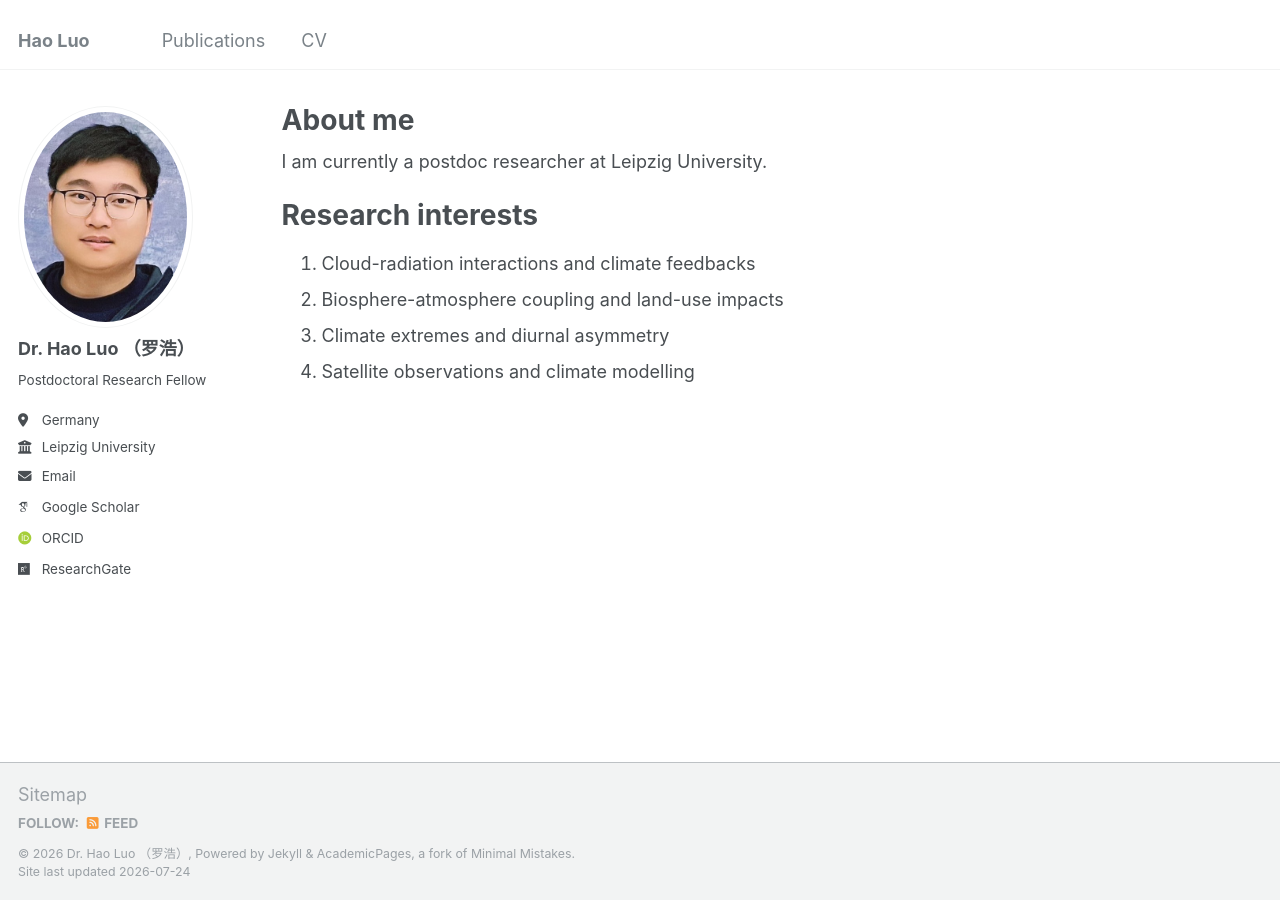
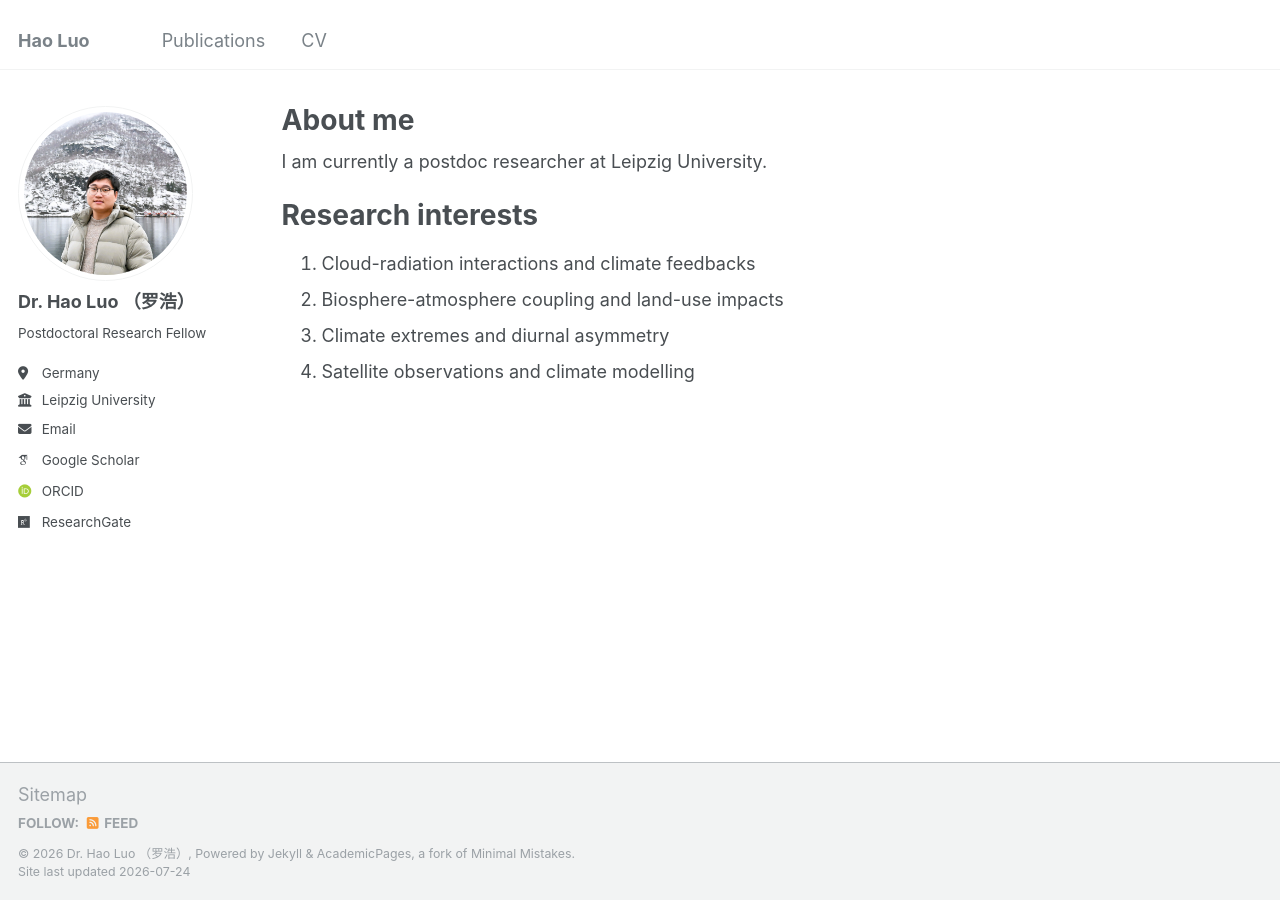
Before and after one commit to haoluo-atmos/haoluo-atmos.github.io, a Jekyll site: the page built from _pages/about.md, in a window 1280 px wide. Built offline with Jekyll 4.4.1, drawn with Linux system fonts in a browser that asks for light colours; some web fonts are replaced.

Commit message:
Update _config.yml

```diff
--- a/_config.yml
+++ b/_config.yml
@@ -21,7 +21,7 @@ repository               : "academicpages/academicpages.github.io"
 #               Additional customization can be done by editing /_includes/author-profile.html
 author:
   # Biographic information
-  avatar           : "photo-hluo.jpg"
+  avatar           : "profile-hl.jpg"
   name             : "Dr. Hao Luo （罗浩）"
   pronouns         : # example: "she/her"
   bio              : "Postdoctoral Research Fellow"
```
